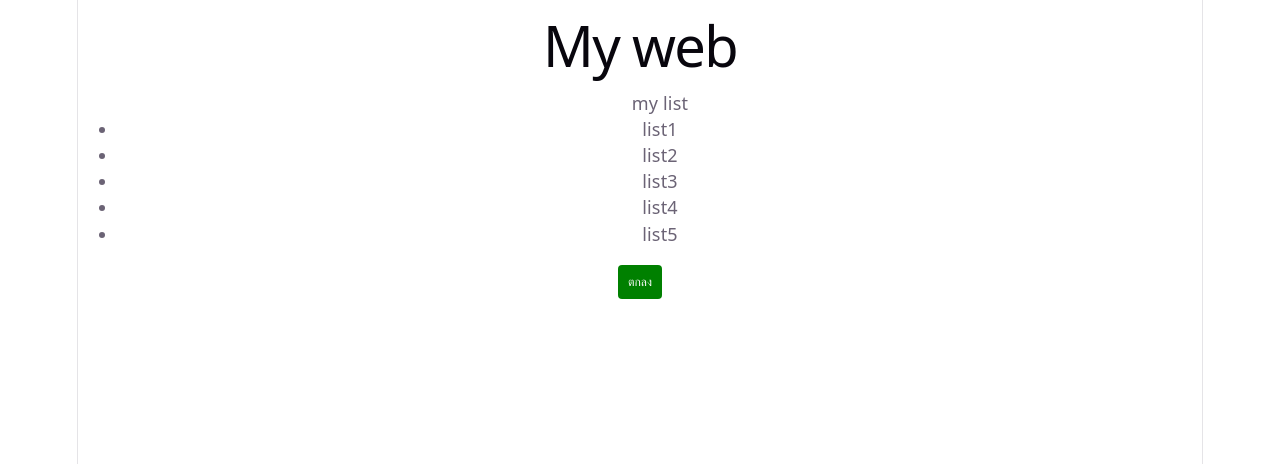
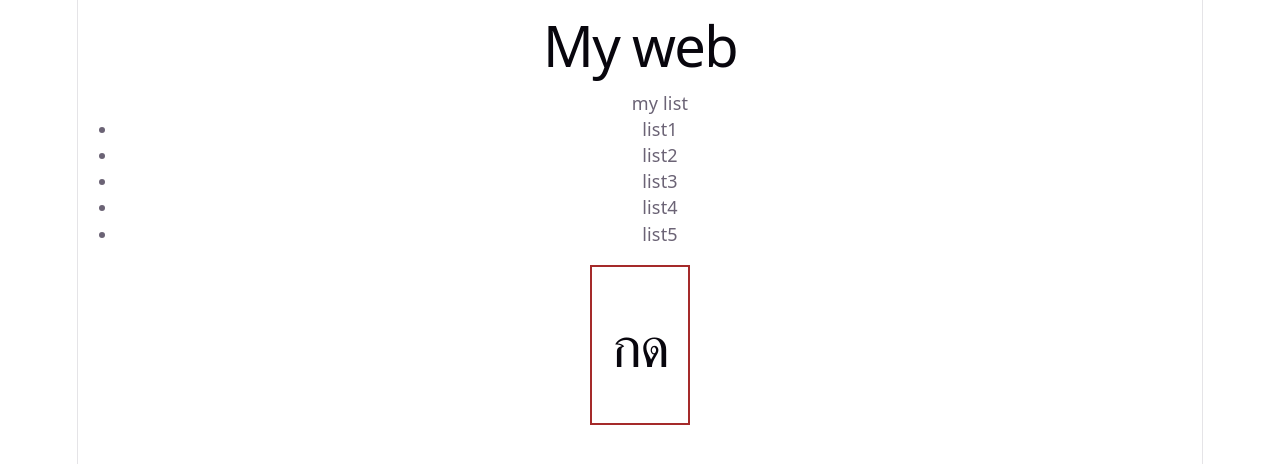
Before and after one commit to bonuz1114-dot/my-react-app, a React (Vite) app: page / in a window 1280 px wide. Shown: the top 464 px of the page. Built offline with nearby package versions, Linux system fonts and the light colour scheme.

Commit message:
add button

```diff
--- a/src/App.jsx
+++ b/src/App.jsx
@@ -1,13 +1,11 @@
 import Header from "./Component/Header";
-import Button from "./Component/Button";
+import DashboardButton from "./Component/Button";
 
 function App() {
   return (
     <>
       <Header />
-      <div className="container">
-        <Button label="ตกลง" />
-      </div>
+      <DashboardButton ></DashboardButton>
     </>
   );
 }
--- /dev/null
+++ b/src/Component/Button.css
@@ -0,0 +1,17 @@
+.mybutton {
+    color: brown;
+    width: 100px;
+    padding: 8px 16px;
+    background-color: white;
+    border: 2px solid brown;
+    cursor: pointer;
+    transition: all 0.1s;
+    display: block;
+    margin: 0 auto;
+}
+
+.mybutton:active {
+    background-color: brown;
+    color: white;
+    transform: scale(0.95);
+}
--- a/src/Component/Button.jsx
+++ b/src/Component/Button.jsx
@@ -1,22 +1,19 @@
-const Button = ({ label, onClick }) => {
-  const buttonStyle = {
-    backgroundColor: "green",
-    color: "white",
-    padding: "10px 10px",
-    fontSize: "12px",
-    border: "none",
-    borderRadius: "4px",
-    cursor: "pointer",
+import { useState } from 'react'
+import './Button.css'
 
-    display: "inline-block", // ⭐ ใส่ตรงนี้
-    width: "auto",           // ⭐ ใส่ตรงนี้
-  };
-
+const DashboardButton = () => {
+  const [pressed, setPressed] = useState(false)
+  const [count, setCount] = useState(0)
   return (
-    <button style={buttonStyle} onClick={onClick}>
-      {label}
-    </button>
+    <>
+    <button
+      className="mybutton"
+      onClick={() => {setPressed(!pressed) ;setCount(count+1)}}
+    >
+      <h1>กด</h1>
+     </button>
+    </>
   );
 };
 
-export default Button;
+export default DashboardButton;
```
